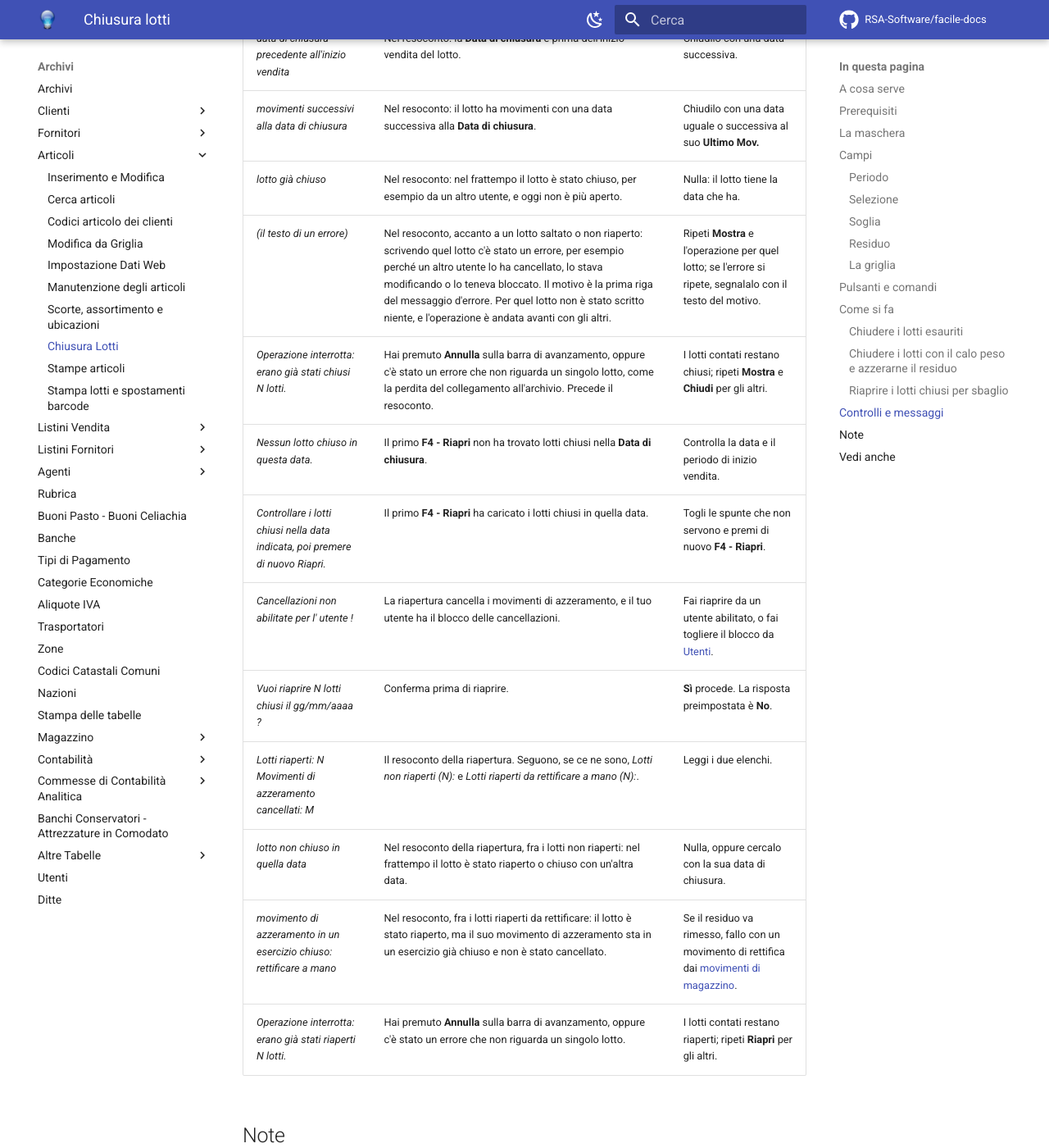
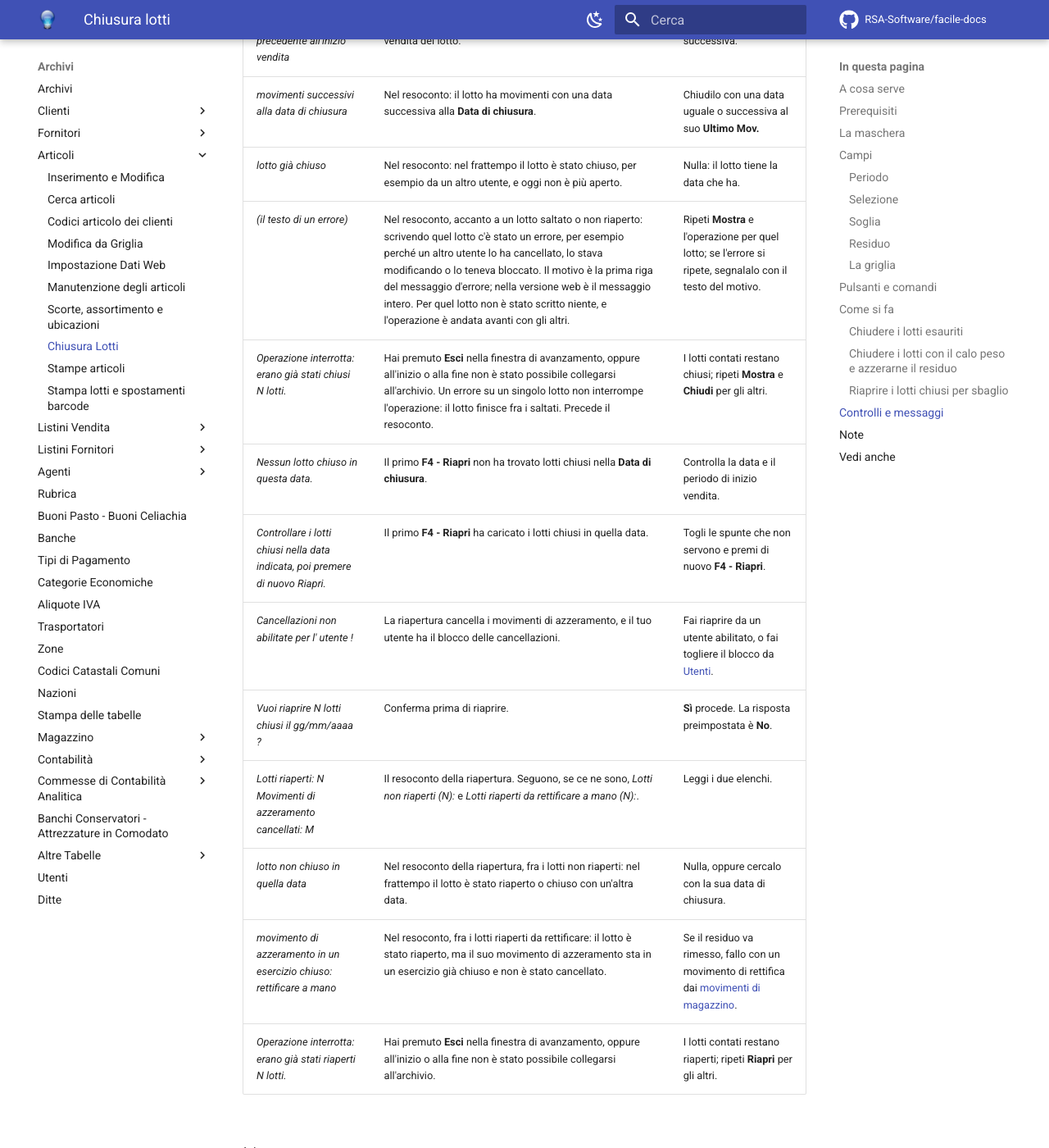
Before and after one commit to RSA-Software/facile-docs, an MkDocs documentation site: the page built from docs/moduli/anagrafiche/chiusura-lotti.md, in a window 1280 px wide and 1400 px high, scrolled down 7242 px. Shown: the whole window at 82% size. Built offline with MkDocs 1.6.1 and Material for MkDocs 9.7.7, drawn with Linux system fonts in a browser that asks for light colours; comment, search, counter and statistics services are not loaded; some of the changed text lies outside the part shown.

Commit message:
Chiusura Lotti: schermata vera, Alt+Q/Alt+P, Esci della finestra di avanzamento
Il pulsante che interrompe e' Esci, non Annulla; un errore su un singolo
lotto non interrompe l'operazione. Nel web il motivo e' il messaggio intero.

Co-Authored-By: Claude Opus 5.5 <noreply@anthropic.com>
Claude-Session: https://claude.ai/code/session_01CChYRidHXiFPij1xnnAkby

```diff
--- a/docs/moduli/anagrafiche/chiusura-lotti.md
+++ b/docs/moduli/anagrafiche/chiusura-lotti.md
@@ -187,8 +187,8 @@ tipi; il valore dell'altro non si può scrivere.
 | *data di chiusura precedente all'inizio vendita* | Nel resoconto: la **Data di chiusura** è prima dell'inizio vendita del lotto. | Chiudilo con una data successiva. |
 | *movimenti successivi alla data di chiusura* | Nel resoconto: il lotto ha movimenti con una data successiva alla **Data di chiusura**. | Chiudilo con una data uguale o successiva al suo **Ultimo Mov.** |
 | *lotto già chiuso* | Nel resoconto: nel frattempo il lotto è stato chiuso, per esempio da un altro utente, e oggi non è più aperto. | Nulla: il lotto tiene la data che ha. |
-| *(il testo di un errore)* | Nel resoconto, accanto a un lotto saltato o non riaperto: scrivendo quel lotto c'è stato un errore, per esempio perché un altro utente lo ha cancellato, lo stava modificando o lo teneva bloccato. Il motivo è la prima riga del messaggio d'errore. Per quel lotto non è stato scritto niente, e l'operazione è andata avanti con gli altri. | Ripeti **Mostra** e l'operazione per quel lotto; se l'errore si ripete, segnalalo con il testo del motivo. |
-| *Operazione interrotta: erano già stati chiusi N lotti.* | Hai premuto **Annulla** sulla barra di avanzamento, oppure c'è stato un errore che non riguarda un singolo lotto, come la perdita del collegamento all'archivio. Precede il resoconto. | I lotti contati restano chiusi; ripeti **Mostra** e **Chiudi** per gli altri. |
+| *(il testo di un errore)* | Nel resoconto, accanto a un lotto saltato o non riaperto: scrivendo quel lotto c'è stato un errore, per esempio perché un altro utente lo ha cancellato, lo stava modificando o lo teneva bloccato. Il motivo è la prima riga del messaggio d'errore; nella versione web è il messaggio intero. Per quel lotto non è stato scritto niente, e l'operazione è andata avanti con gli altri. | Ripeti **Mostra** e l'operazione per quel lotto; se l'errore si ripete, segnalalo con il testo del motivo. |
+| *Operazione interrotta: erano già stati chiusi N lotti.* | Hai premuto **Esci** nella finestra di avanzamento, oppure all'inizio o alla fine non è stato possibile collegarsi all'archivio. Un errore su un singolo lotto non interrompe l'operazione: il lotto finisce fra i saltati. Precede il resoconto. | I lotti contati restano chiusi; ripeti **Mostra** e **Chiudi** per gli altri. |
 | *Nessun lotto chiuso in questa data.* | Il primo **F4 - Riapri** non ha trovato lotti chiusi nella **Data di chiusura**. | Controlla la data e il periodo di inizio vendita. |
 | *Controllare i lotti chiusi nella data indicata, poi premere di nuovo Riapri.* | Il primo **F4 - Riapri** ha caricato i lotti chiusi in quella data. | Togli le spunte che non servono e premi di nuovo **F4 - Riapri**. |
 | *Cancellazioni non abilitate per l' utente !* | La riapertura cancella i movimenti di azzeramento, e il tuo utente ha il blocco delle cancellazioni. | Fai riaprire da un utente abilitato, o fai togliere il blocco da [Utenti](utenti.md). |
@@ -196,7 +196,7 @@ tipi; il valore dell'altro non si può scrivere.
 | *Lotti riaperti: N*<br>*Movimenti di azzeramento cancellati: M* | Il resoconto della riapertura. Seguono, se ce ne sono, *Lotti non riaperti (N):* e *Lotti riaperti da rettificare a mano (N):*. | Leggi i due elenchi. |
 | *lotto non chiuso in quella data* | Nel resoconto della riapertura, fra i lotti non riaperti: nel frattempo il lotto è stato riaperto o chiuso con un'altra data. | Nulla, oppure cercalo con la sua data di chiusura. |
 | *movimento di azzeramento in un esercizio chiuso: rettificare a mano* | Nel resoconto, fra i lotti riaperti da rettificare: il lotto è stato riaperto, ma il suo movimento di azzeramento sta in un esercizio già chiuso e non è stato cancellato. | Se il residuo va rimesso, fallo con un movimento di rettifica dai [movimenti di magazzino](../magazzino/movimenti-magazzino.md). |
-| *Operazione interrotta: erano già stati riaperti N lotti.* | Hai premuto **Annulla** sulla barra di avanzamento, oppure c'è stato un errore che non riguarda un singolo lotto. | I lotti contati restano riaperti; ripeti **Riapri** per gli altri. |
+| *Operazione interrotta: erano già stati riaperti N lotti.* | Hai premuto **Esci** nella finestra di avanzamento, oppure all'inizio o alla fine non è stato possibile collegarsi all'archivio. | I lotti contati restano riaperti; ripeti **Riapri** per gli altri. |
 
 ## Note
 
```
Also changed, not shown: other parts of docs/moduli/anagrafiche/chiusura-lotti.md (+2 -2 lines), docs/appendici/messaggi-errore.md (+3 -3 lines), docs/assets/img/anagrafiche/chiusura-lotti.png.
